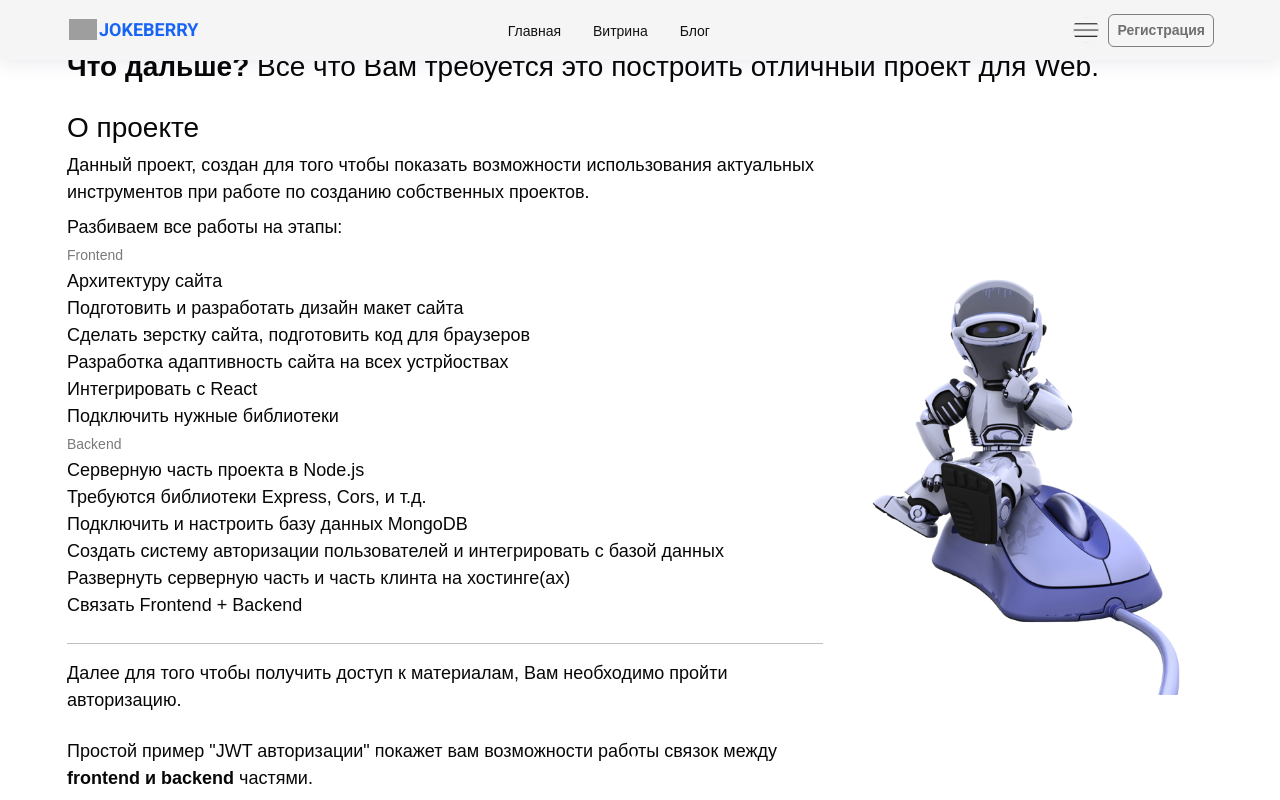
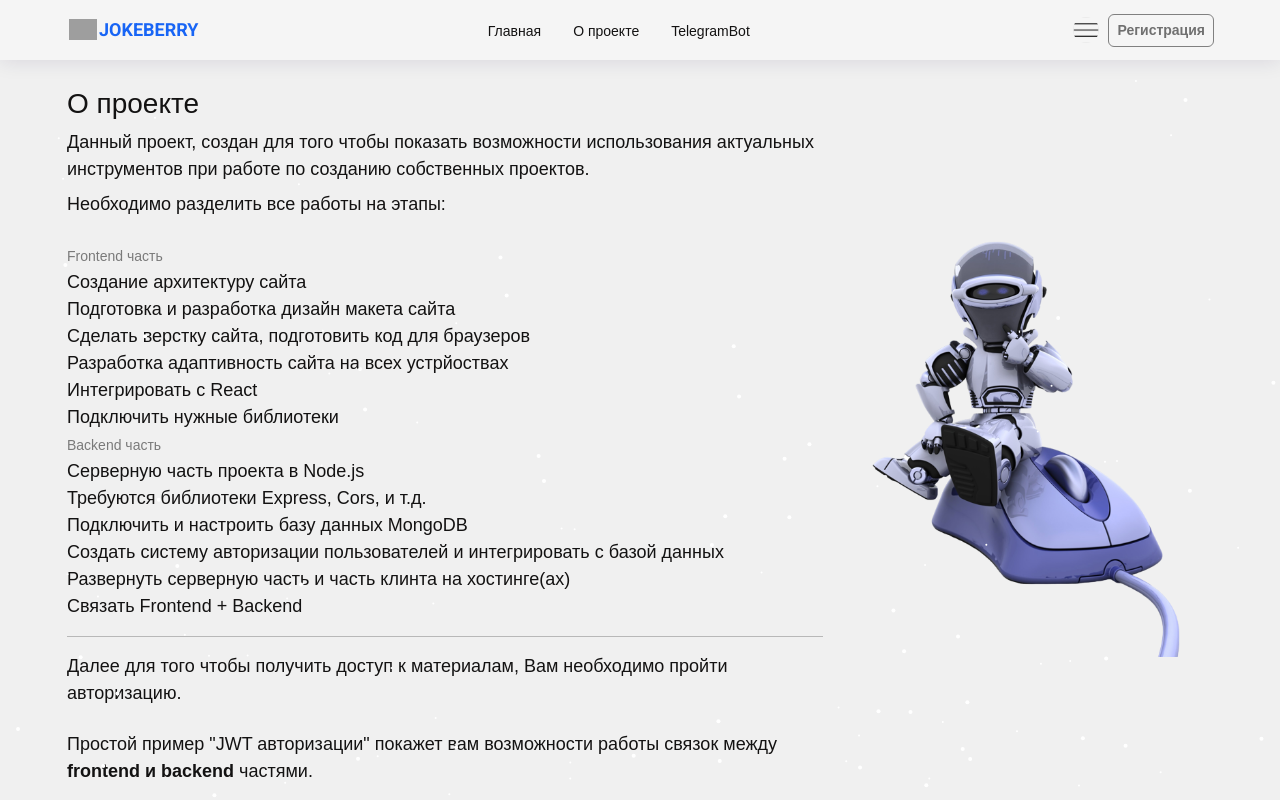
Before and after one commit to dankfedorov/Jokeberry-Frontend, a React app: page /about in a window 1280 px wide. Shown: the top 800 px of the page. Built offline with nearby package versions, Linux system fonts and the light colour scheme; grey boxes are pictures that could not be loaded.

Commit message:
changed about

```diff
--- a/src/App.js
+++ b/src/App.js
@@ -21,7 +21,7 @@ import RegisterPage from "./pages/RegisterPage";
 import Smallfooter from "components/Smallfooter";
 import VideoStart from "components/VideoStart";
 import VideoBlog from "../src/pages/VideoBlog";
-import AboutProject from "components/Intro";
+import AboutProject from "components/About";
 import FooterMenu from "components/FooterMenu";
 import UserList from "components/UserList";
 import HeaderDash from "components/HeaderDash";
--- a/src/assets/styles/landpage.css
+++ b/src/assets/styles/landpage.css
@@ -219,18 +219,6 @@ justify-content: center;
   font-weight: 700;
 
 }
-/* intro */
-.intro {
-  background-color: #ffffff;
-  padding-top: 50px;
-  padding-bottom: 25px;
-  color: #070707;
-}
-.container__intro {
-  /* background-image: linear-gradient(45deg, rgb(255, 255, 255),
-    rgba(255, 255, 255, 0.685), rgb(250, 250, 250));  */
-  border-radius: 32px;
-}
 
 /* features */
 .container__features {
@@ -257,8 +245,9 @@ justify-content: center;
   padding-top: 25px;
   background-color: rgb(240, 240, 240);
 }
+
 .about {
-  padding-top: 25px;
+  padding-top: 60px;
   background-color: rgb(240, 240, 240);
 
 }
--- /dev/null
+++ b/src/components/About.jsx
@@ -0,0 +1,69 @@
+import React from "react";
+import robot2 from "../assets/images/robot2.png";
+
+function Intro() {
+  return (
+    <div>
+      <section id="About" className="about">
+        <div className="container container__about">
+          <div className="row d-flex align-items-center justify-content-between">
+            <div className="col-md-8">
+              <span className="p-1">
+                <h3 className="mb-2">О проекте</h3>
+                <p className="mb-2">
+                  Данный проект, создан для того чтобы показать возможности
+                  использования актуальных инструментов при работе по созданию{" "}
+                  собственных проектов.{" "}
+                </p>
+                <p className="mb-4">Необходимо разделить все работы на этапы:</p>
+                <ul>
+                  <span className="small">Frontend часть</span>
+                  <li>Создание архитектуру сайта</li>
+                  <li>Подготовка и разработка дизайн макета сайта</li>
+                  <li>Сделать верстку сайта, подготовить код для браузеров</li>
+                  <li>Разработка адаптивность сайта на всех устрйоствах</li>
+                  <li>Интегрировать с React</li>
+                  <li>Подключить нужные библиотеки</li>
+
+                  <span className="small">Backend часть</span>
+                  <li>Серверную часть проекта в Node.js</li>
+                  <li>Требуются библиотеки Express, Cors, и т.д.</li>
+                  <li>Подключить и настроить базу данных MongoDB</li>
+                  <li>
+                    Создать систему авторизации пользователей и интегрировать с
+                    базой данных
+                  </li>
+                  <li>
+                    Развернуть серверную часть и часть клинта на хостинге(ах)
+                  </li>
+                  <li>Связать Frontend + Backend</li>
+                </ul>
+
+                <hr></hr>
+                <p className="mb-4">
+                  Далее для того чтобы получить доступ к материалам, Вам
+                  необходимо пройти авторизацию.
+                </p>
+                <p className="mb-4">
+                  Простой пример "JWT авторизации" покажет вам возможности
+                  работы связок между <b>frontend и backend</b> частями.
+                </p>
+
+
+              </span>
+            </div>
+            <div className="col-md-4">
+              <div className="p-3">
+                <p className="text-center">
+                  <img src={robot2} alt="" />
+                </p>
+              </div>
+            </div>
+          </div>
+        </div>
+      </section>
+    </div>
+  );
+}
+
+export default Intro;
--- a/src/components/Intro.jsx
+++ /dev/null
@@ -1,80 +0,0 @@
-import React from "react";
-import robot2 from "../assets/images/robot2.png";
-
-function Intro() {
-  return (
-    <div>
-      <section id="intro" className="intro">
-        <div className="container container__intro">
-          <h3 className="mb-0"><b>Что дальше?</b> Все что Вам требуется это построить отличный проект для Web.</h3>
-
-          <div className="row d-flex align-items-center justify-content-between">
-            <div className="col-md-8">
-
-                <span className="p-1">
-                  <h3 className="mb-2">О проекте</h3>
-                  <p className="mb-2">
-                    Данный проект, создан для того чтобы показать возможности
-                    использования актуальных инструментов при работе по созданию{" "}
-                    собственных проектов.                   </p>
-                  <p className="mb-4">
-                  Разбиваем все работы на этапы:
-
-                    <ul>
-
-                      <span className="small">Frontend</span>
-                      <li>Архитектуру сайта</li>
-                      <li>Подготовить и разработать дизайн макет сайта</li>
-                      <li>Сделать верстку сайта, подготовить код для браузеров</li>
-                      <li>Разработка адаптивность сайта на всех устрйоствах</li>
-                      <li>Интегрировать с React</li>
-                      <li>Подключить нужные библиотеки</li>
-
-                      <span className="small">Backend</span>
-                      <li>Серверную часть проекта в Node.js</li>
-                      <li>Требуются библиотеки Express, Cors, и т.д.</li>
-                      <li>Подключить и настроить базу данных MongoDB</li>
-                      <li>Создать систему авторизации пользователей и интегрировать с базой данных</li>
-                      <li>Развернуть серверную часть и часть клинта на хостинге(ах)</li>
-                      <li>Связать Frontend + Backend</li>
-                    </ul>
-                    </p>
-                    <hr></hr>
-                  <p className="mb-4">
-                    Далее для того чтобы получить доступ к материалам, Вам
-                    необходимо пройти авторизацию.
-                  </p>
-                  <p className="mb-4">
-                  Простой пример "JWT
-                    авторизации" покажет вам возможности работы связок между{" "}
-                    <b>frontend и backend</b> частями.
-                  </p>
-                  <p className="text-center">
-                    <a
-                      href="/register"
-                      className="btn"
-                    >
-                      <span className="">
-                        {" "}
-                        Перейти к материалам
-                      </span>
-                    </a>
-                  </p>
-                </span>
-
-            </div>
-            <div className="col-md-4">
-              <div className="p-3">
-                <p className="text-center">
-                  <img src={robot2} alt="" />
-                </p>
-              </div>
-            </div>
-          </div>
-        </div>
-      </section>
-    </div>
-  );
-}
-
-export default Intro;
--- a/src/components/TopLinks.jsx
+++ b/src/components/TopLinks.jsx
@@ -8,10 +8,10 @@ function TopLinks() {
           <a href="/" className="toplink-link" >Главная</a>
         </li>
         <li className="toplink__item">
-          <a href="#" className="toplink-link" >Витрина</a>
+          <a href="/about" className="toplink-link" >О проекте</a>
         </li>
         <li className="toplinks__item">
-          <a href="#" className="toplink-link">Блог</a>
+          <a href="#" className="toplink-link">TelegramBot</a>
         </li>
 
       </ul>
--- a/src/pages/LandPage.js
+++ b/src/pages/LandPage.js
@@ -12,7 +12,7 @@ import postman from "../assets/images/Postman.png";
 import deploy from "../assets/images/Deploy.png";
 import monitor__img from "../assets/images/Monitor.png";
 import Snow from "components/Snow";
-import Intro from "components/Intro";
+import Intro from "components/About";
 import QrBlock from "components/QrBlock";
 // import PulseTag from "components/PulseTag";
 
```
